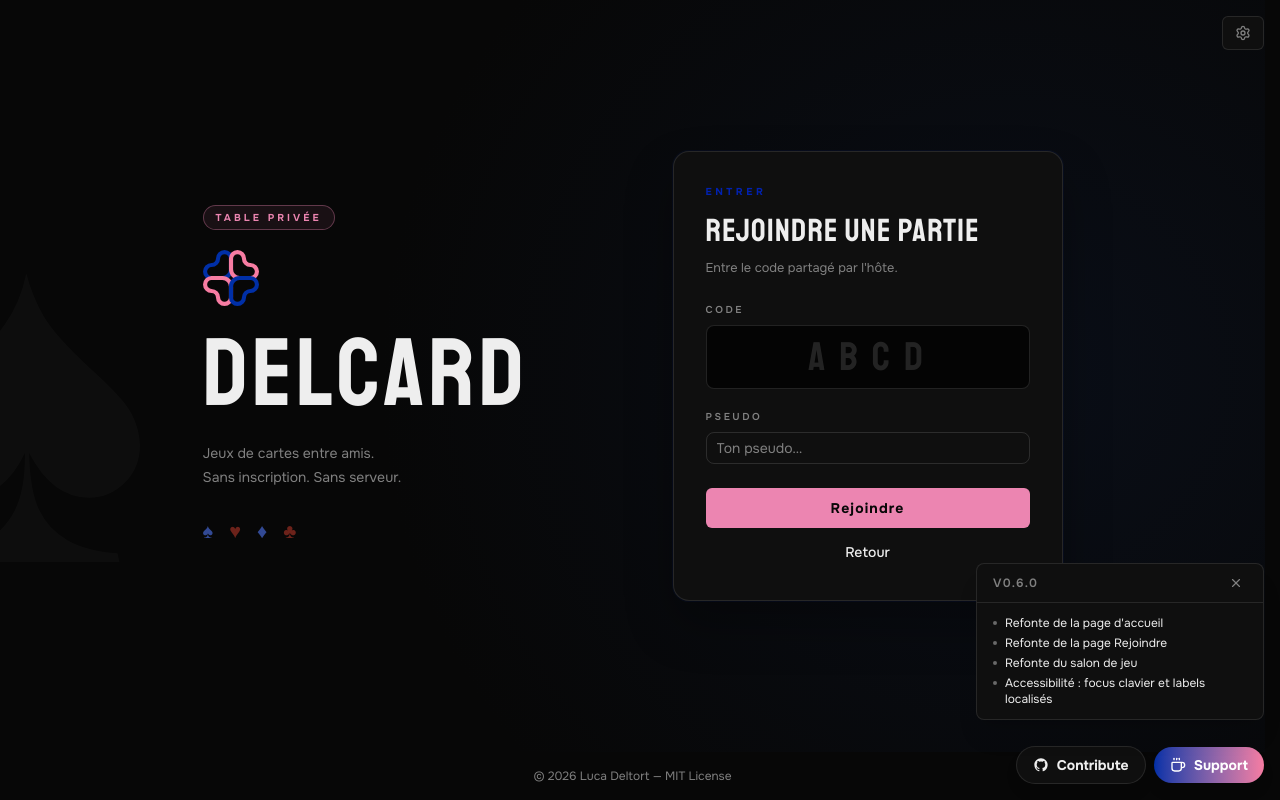
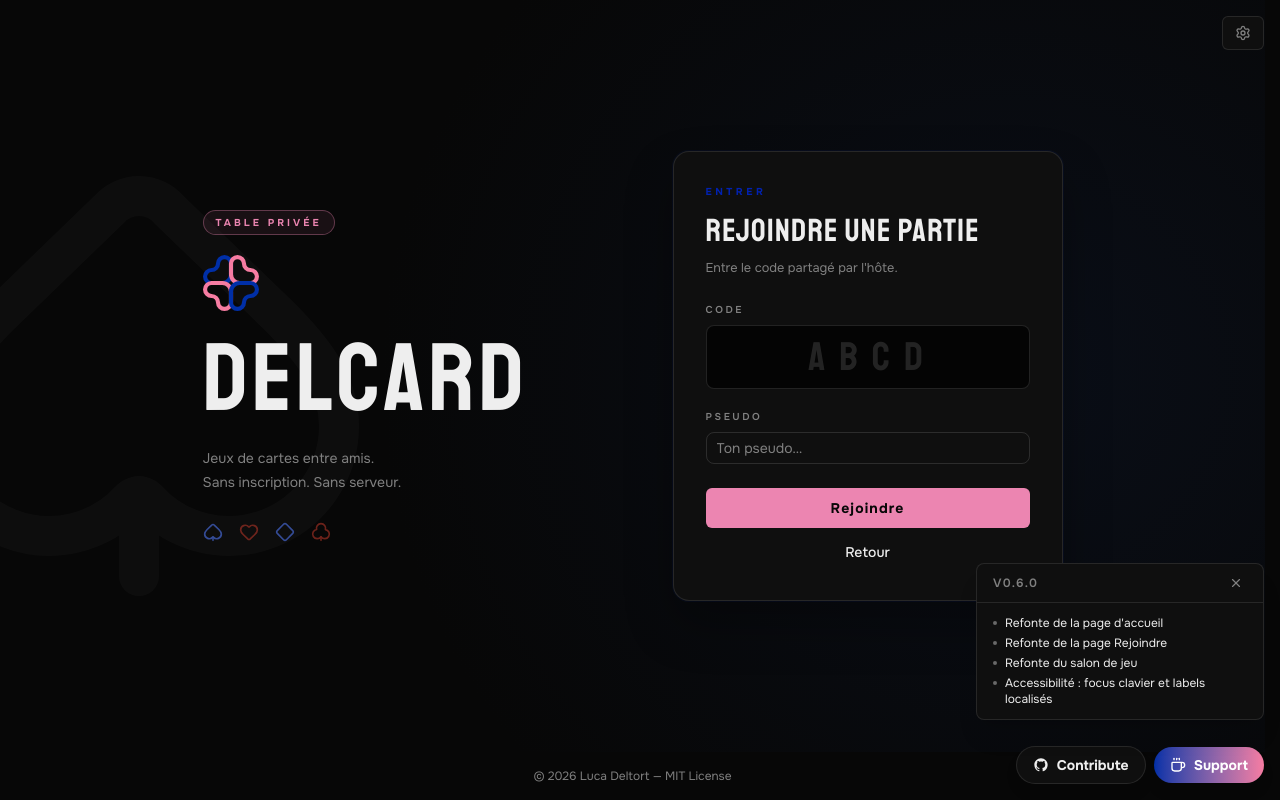
Before and after one commit to LucaDeltort/delcard_games, a SvelteKit app: page /join in a window 1280 px wide. Built offline with nearby package versions, Linux system fonts and the light colour scheme; no server answers.

Commit message:
refactor(yams): replace Unicode suit symbols with Lucide icons

```diff
--- a/src/routes/+page.svelte
+++ b/src/routes/+page.svelte
@@ -1,5 +1,5 @@
 <script lang="ts">
-import { ArrowRight, LogIn } from 'lucide-svelte'
+import { ArrowRight, Club, Diamond, Heart, LogIn, Spade } from 'lucide-svelte'
 import { get } from 'svelte/store'
 import { browser } from '$app/environment'
 import { goto } from '$app/navigation'
@@ -56,10 +56,10 @@ async function createGame() {
 		<img src={logo} alt="Delcard" class="hero-logo" />
 		<h1 class="hero-title">DELCARD</h1>
 		<div class="suits-row" aria-hidden="true">
-			<span class="suit-blue">♠</span>
-			<span class="suit-red">♥</span>
-			<span class="suit-blue">♦</span>
-			<span class="suit-red">♣</span>
+			<Spade size={14} class="suit-blue" />
+			<Heart size={14} class="suit-red" />
+			<Diamond size={14} class="suit-blue" />
+			<Club size={14} class="suit-red" />
 		</div>
 		<span class="hero-eyebrow">{$t('home.eyebrow')}</span>
 	</header>
@@ -283,9 +283,8 @@ async function createGame() {
 	.suits-row {
 		display: flex;
 		gap: 0.75rem;
-		font-size: 0.85rem;
+		align-items: center;
 		margin-top: 0.6rem;
-		letter-spacing: 0.15em;
 	}
 
 
--- a/src/routes/game/[id]/+page.svelte
+++ b/src/routes/game/[id]/+page.svelte
@@ -1,6 +1,15 @@
 <script lang="ts">
 import { Dialog } from 'bits-ui'
-import { Loader2, Settings as SettingsIcon, SlidersHorizontal, X } from 'lucide-svelte'
+import {
+	Club,
+	Diamond,
+	Heart,
+	Loader2,
+	Settings as SettingsIcon,
+	SlidersHorizontal,
+	Spade,
+	X
+} from 'lucide-svelte'
 import { onDestroy, onMount } from 'svelte'
 import { get } from 'svelte/store'
 import { fade, fly } from 'svelte/transition'
@@ -332,7 +341,7 @@ $effect(() => {
 		<SettingsIcon size={16} />
 	</button>
 
-	<div class="lobby-bg-club" aria-hidden="true">♣</div>
+	<div class="lobby-bg-club" aria-hidden="true"><Club style="width:100%;height:100%" /></div>
 	<div class="lobby-bg-glow" aria-hidden="true"></div>
 
 	<main class="lobby-root">
@@ -341,10 +350,10 @@ $effect(() => {
 				<span class="lobby-eyebrow">{$t('game.roomCode')}</span>
 				<h1 class="lobby-code">{code}</h1>
 				<div class="lobby-suits" aria-hidden="true">
-					<span class="suit-blue">♠</span>
-					<span class="suit-red">♥</span>
-					<span class="suit-blue">♦</span>
-					<span class="suit-red">♣</span>
+					<Spade size={20} class="suit-blue" />
+					<Heart size={20} class="suit-red" />
+					<Diamond size={20} class="suit-blue" />
+					<Club size={20} class="suit-red" />
 				</div>
 				<button type="button" onclick={copyShareLink} class="lobby-share-btn">
 					{#key codeCopied}
@@ -647,7 +656,8 @@ $effect(() => {
 	/* ── Lobby atmospheric background ── */
 	.lobby-bg-club {
 		position: fixed;
-		font-size: min(70vw, 60vh);
+		width: min(70vw, 60vh);
+		height: min(70vw, 60vh);
 		color: white;
 		opacity: 0.025;
 		pointer-events: none;
@@ -655,8 +665,6 @@ $effect(() => {
 		right: -8%;
 		top: 50%;
 		transform: translateY(-50%);
-		line-height: 1;
-		font-family: Georgia, serif;
 		z-index: 0;
 	}
 
@@ -740,7 +748,7 @@ $effect(() => {
 	.lobby-suits {
 		display: flex;
 		gap: 1rem;
-		font-size: 1.25rem;
+		align-items: center;
 	}
 
 
--- a/src/routes/join/+page.svelte
+++ b/src/routes/join/+page.svelte
@@ -1,4 +1,5 @@
 <script lang="ts">
+import { Club, Diamond, Heart, Spade } from 'lucide-svelte'
 import { get } from 'svelte/store'
 import { browser } from '$app/environment'
 import { goto } from '$app/navigation'
@@ -65,7 +66,7 @@ async function joinGame() {
 />
 
 <main class="join-root">
-	<div class="bg-spade" aria-hidden="true">♠</div>
+	<div class="bg-spade" aria-hidden="true"><Spade style="width:100%;height:100%" /></div>
 	<div class="bg-glow" aria-hidden="true"></div>
 
 	<div class="join-grid">
@@ -77,10 +78,10 @@ async function joinGame() {
 				{$t('join.brandLine1')}<br />{$t('join.brandLine2')}
 			</p>
 			<div class="suits-row" aria-hidden="true">
-				<span class="suit-blue">♠</span>
-				<span class="suit-red">♥</span>
-				<span class="suit-blue">♦</span>
-				<span class="suit-red">♣</span>
+				<Spade size={20} class="suit-blue" />
+				<Heart size={20} class="suit-red" />
+				<Diamond size={20} class="suit-blue" />
+				<Club size={20} class="suit-red" />
 			</div>
 		</aside>
 
@@ -142,7 +143,8 @@ async function joinGame() {
 	/* Large ghosted spade — atmospheric background element */
 	.bg-spade {
 		position: absolute;
-		font-size: min(70vw, 60vh);
+		width: min(70vw, 60vh);
+		height: min(70vw, 60vh);
 		color: white;
 		opacity: 0.025;
 		pointer-events: none;
@@ -150,8 +152,6 @@ async function joinGame() {
 		left: -8%;
 		top: 50%;
 		transform: translateY(-50%);
-		line-height: 1;
-		font-family: Georgia, serif;
 	}
 
 	/* Subtle blue radial glow from right */
@@ -243,7 +243,7 @@ async function joinGame() {
 	.suits-row {
 		display: flex;
 		gap: 1rem;
-		font-size: 1.25rem;
+		align-items: center;
 		margin-top: 0.5rem;
 	}
 
```
